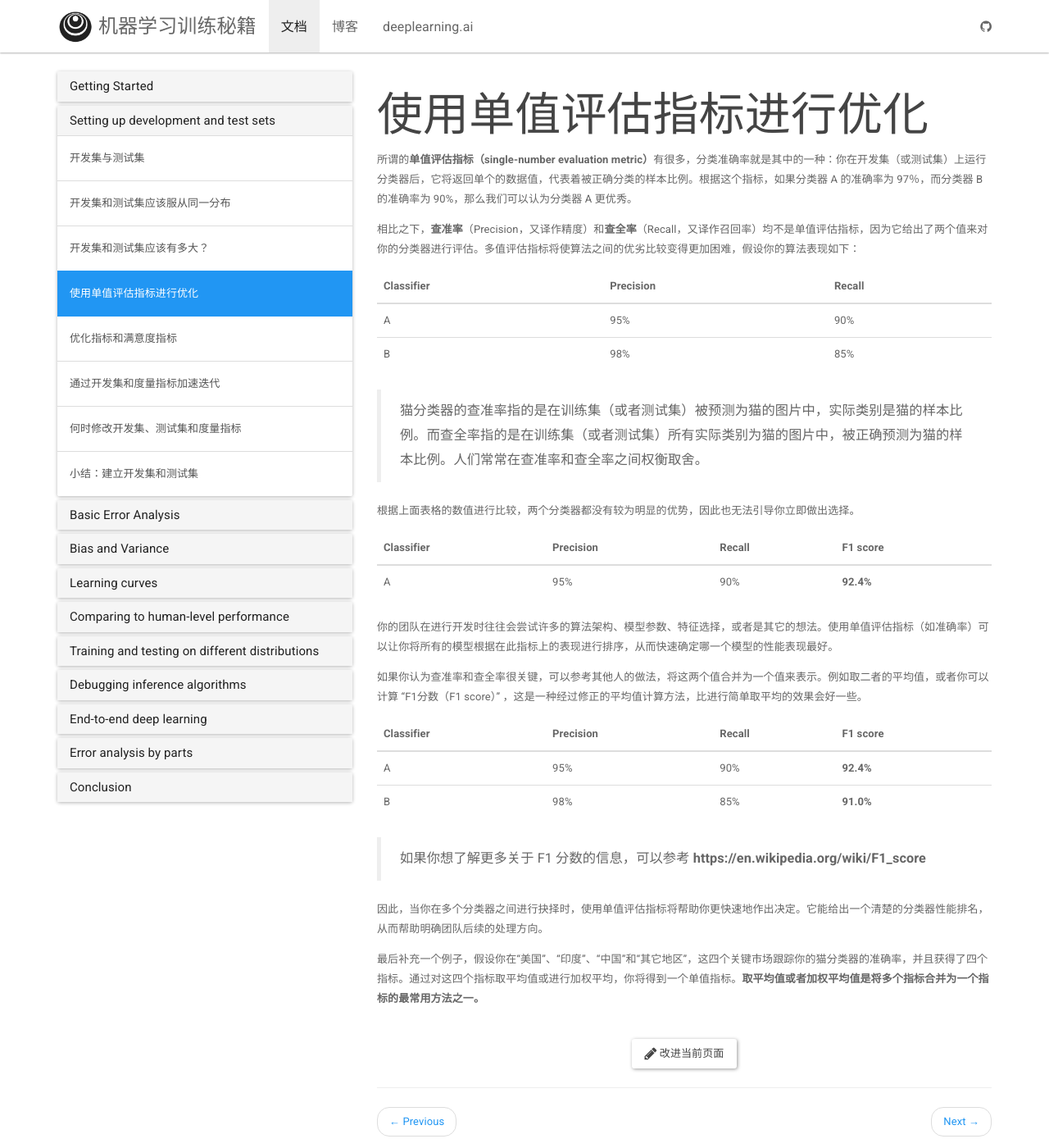
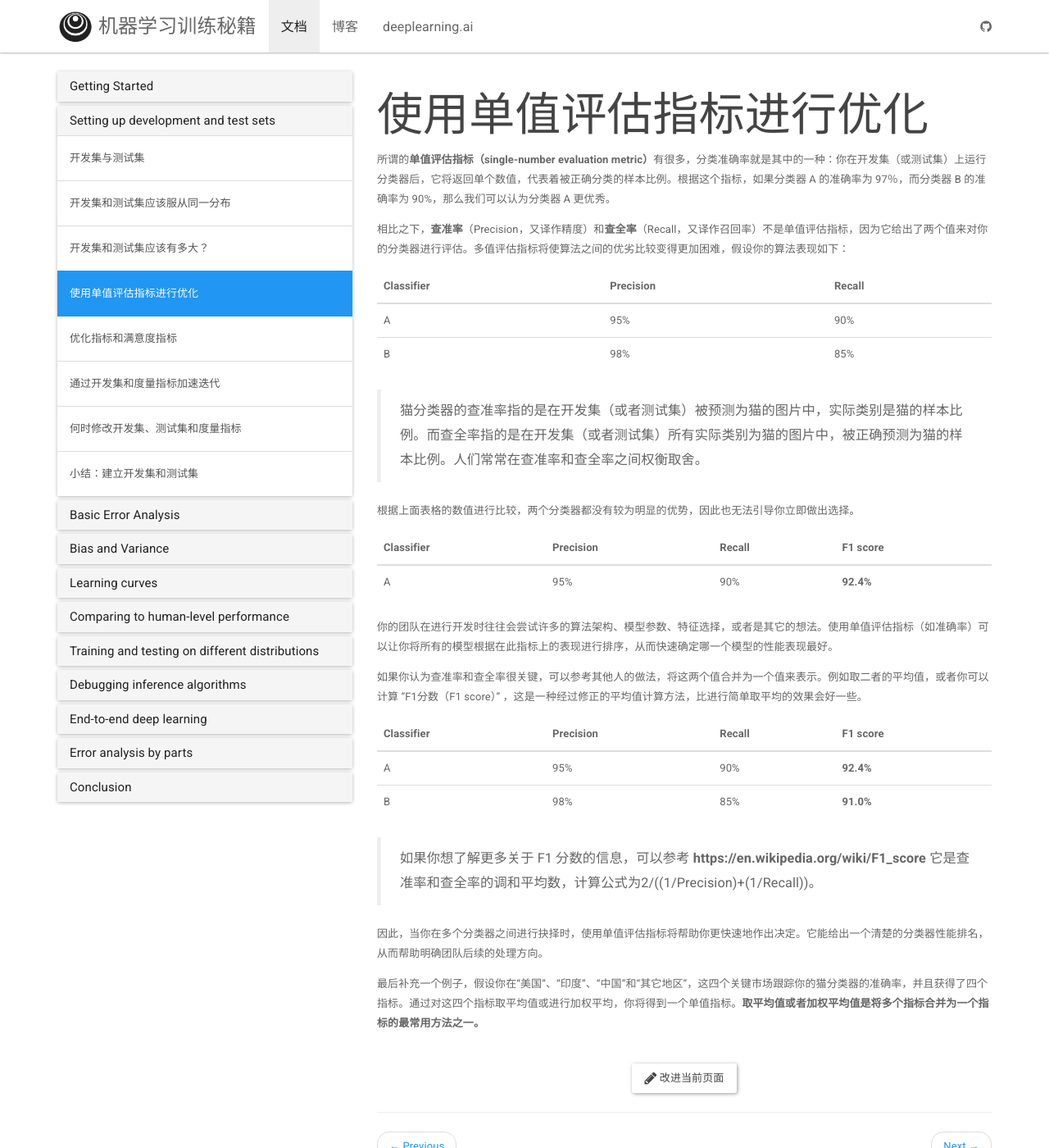
Before and after one commit to deeplearning-ai/machine-learning-yearning-cn, a Jekyll site: the page built from _docs/Setting up development and test sets/ch08.md, in a window 1280 px wide and 1400 px high. Shown: the whole window at 82% size. Built offline with Jekyll 4.4.1, drawn with Linux system fonts in a browser that asks for light colours; nearby versions of some CDN libraries.

Commit message:
update ch08.md * a single number * in the dev (or test) 验证集... * 英文新增 It is the “harmonic mean” between Precision and Recall, and is calculated as 2/((1/Precision)+(1/Recall)).

```diff
--- a/_docs/Setting up development and test sets/ch08.md
+++ b/_docs/Setting up development and test sets/ch08.md
@@ -3,16 +3,16 @@ title: 使用单值评估指标进行优化
 permalink: /docs/ch08/
 ---
 
-所谓的**单值评估指标（single-number evaluation metric）**有很多，分类准确率就是其中的一种：你在开发集（或测试集）上运行分类器后，它将返回单个的数据值，代表着被正确分类的样本比例。根据这个指标，如果分类器 A 的准确率为 97％，而分类器 B 的准确率为 90%，那么我们可以认为分类器 A 更优秀。
+所谓的**单值评估指标（single-number evaluation metric）**有很多，分类准确率就是其中的一种：你在开发集（或测试集）上运行分类器后，它将返回单个数值，代表着被正确分类的样本比例。根据这个指标，如果分类器 A 的准确率为 97％，而分类器 B 的准确率为 90%，那么我们可以认为分类器 A 更优秀。
 
-相比之下，**查准率**（Precision，又译作精度）和**查全率**（Recall，又译作召回率）均不是单值评估指标，因为它给出了两个值来对你的分类器进行评估。多值评估指标将使算法之间的优劣比较变得更加困难，假设你的算法表现如下：
+相比之下，**查准率**（Precision，又译作精度）和**查全率**（Recall，又译作召回率）不是单值评估指标，因为它给出了两个值来对你的分类器进行评估。多值评估指标将使算法之间的优劣比较变得更加困难，假设你的算法表现如下：
 
 | Classifier | Precision | Recall |
 | ---------- | --------- | ------ |
 | A          | 95%       | 90%    |
 | B          | 98%       | 85%    |
 
-> 猫分类器的查准率指的是在训练集（或者测试集）被预测为猫的图片中，实际类别是猫的样本比例。而查全率指的是在训练集（或者测试集）所有实际类别为猫的图片中，被正确预测为猫的样本比例。人们常常在查准率和查全率之间权衡取舍。
+> 猫分类器的查准率指的是在开发集（或者测试集）被预测为猫的图片中，实际类别是猫的样本比例。而查全率指的是在开发集（或者测试集）所有实际类别为猫的图片中，被正确预测为猫的样本比例。人们常常在查准率和查全率之间权衡取舍。
 
 根据上面表格的数值进行比较，两个分类器都没有较为明显的优势，因此也无法引导你立即做出选择。
 
@@ -29,7 +29,7 @@ permalink: /docs/ch08/
 | A          | 95%       | 90%    | **92.4%** |
 | B          | 98%       | 85%    | **91.0%** |
 
-> 如果你想了解更多关于 F1 分数的信息，可以参考  **https://en.wikipedia.org/wiki/F1_score**
+> 如果你想了解更多关于 F1 分数的信息，可以参考  **https://en.wikipedia.org/wiki/F1_score** 它是查准率和查全率的调和平均数，计算公式为2/((1/Precision)+(1/Recall))。
 
 因此，当你在多个分类器之间进行抉择时，使用单值评估指标将帮助你更快速地作出决定。它能给出一个清楚的分类器性能排名，从而帮助明确团队后续的处理方向。
 
```
